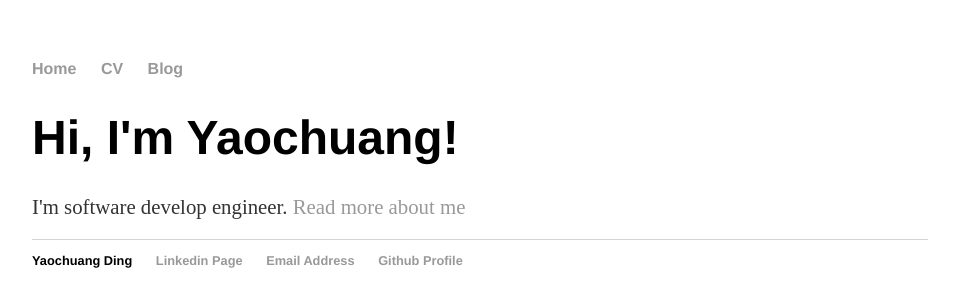
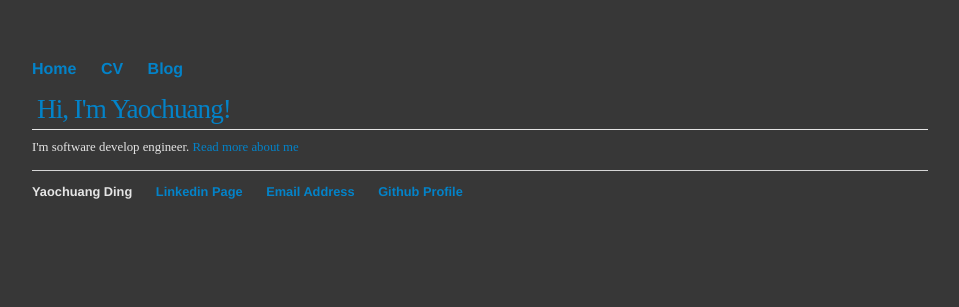
Before and after one commit to ychding11/ychding11.github.io, a Jekyll site: the page built from index.html, in a window 1280 px wide. Shown: the top 307 px of the page, without its empty margins (160-1119 px from the left). Built offline with Jekyll 4.4.1, drawn with Linux system fonts in a browser that asks for light colours.

Commit message:
modify css

```diff
--- a/css/main.css
+++ b/css/main.css
@@ -1,4 +1,6 @@
 body {
+    background: #373737;
+    color:#e5e5e5;
     margin: 60px auto;
     width: 70%;
 }
@@ -14,20 +16,41 @@ nav ul li, footer ul li {
 }
 a {
     text-decoration: none;
-    color: #999;
+    color:#0383c9;
 }
 a:hover {
     text-decoration: underline;
+    color: #f5a2c6;
 }
-h1 {
+#h1 {
+    color:#0383c9;
+    letter-spacing:-5px;
     font-size: 3em;
     font-family:'Helvetica', 'Arial', 'Sans-Serif';
 }
-p {
+
+h1 {
+border-bottom:1px solid #e5e5e5;
+color:#0383c9;
+font-size:1.7em;
+font-weight:100;
+letter-spacing:-1px;
+margin:0 0 10px;
+padding:0px 2px 4px 5px;
+}
+
+
+#p {
     font-size: 1.3em;
     line-height: 1.0em;
-    color: #333;
+    color: #e5e5e5;
 }
+
+p {
+margin:0 0 15px 0px;
+font-size: 0.8em;
+}
+
 footer {
     border-top: 1px solid #d5d5d5;
     font-size: .8em;
@@ -41,3 +64,30 @@ ul.posts {
 ul.posts li {
     list-style: none;
 }
+
+pre {
+font-family: Monaco, Courier;
+background: #191919;
+border: dashed 2px #e5e5e5;
+width: 600px;
+padding: 5px;
+font-size:1em;
+line-height: 2em;
+clear:both;
+}
+
+.terminal
+{
+background: #222021;
+color: #ddd;
+}
+
+.publish_date {
+	margin-top:-8px;
+	margin-bottom:0px;
+	text-align:right;
+	font-size:0.8em;
+	width:490px;
+	color: #23af4c;
+
+}
```
